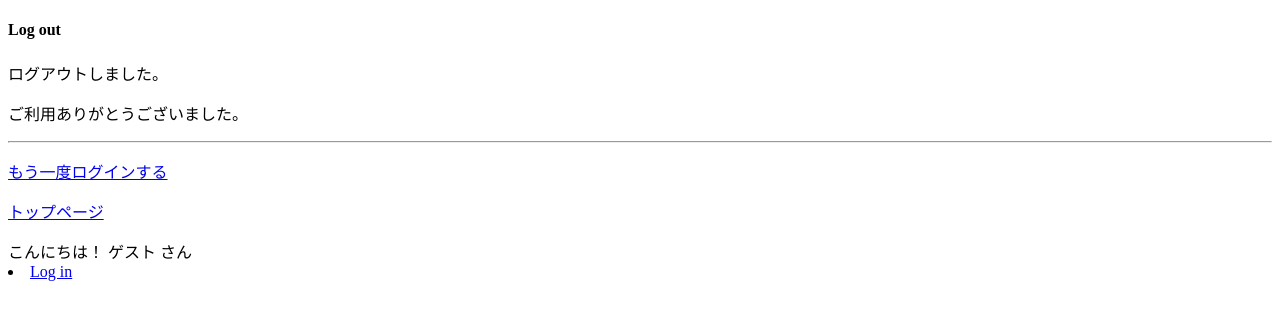
After one commit to kengo78/Kakeibo_Django_, a Django app: page /logout in a window 1280 px wide. The commit adds this page. Shown: the top 320 px of the page. Run offline with Django 4.2, Linux system fonts and the light colour scheme; some libraries are stand-ins or nearby versions.

Commit message:
add:logout

```diff
--- /dev/null
+++ b/accounts/templates/accounts/logout.html
@@ -0,0 +1,21 @@
+{% extends "kakeiboapp/base.html" %}
+{% block content %}
+<div class='container'>
+  <div class="col-md-6 offset-md-3">
+    <div class='card mt-3 mb-3 bg-light'>
+      <!-- カードヘッダー -->
+      <div class='card-header bg-primary text-light'>
+        <h4>Log out</h4>
+      </div>
+      <!-- カードボディー -->
+      <div class='card-body'>
+        <p>ログアウトしました。</p>
+        <p>ご利用ありがとうございました。</p>
+        <hr class='mt-2 mb-2'>
+        <p><a href="{% url 'accounts:login' %}">もう一度ログインする</a></p>
+      </div>
+    </div>
+  </div>
+  <p><a href="{% url 'kakeiboapp:index' %}">トップページ</a></p>
+</div>
+{% endblock %}
--- a/accounts/urls.py
+++ b/accounts/urls.py
@@ -6,4 +6,5 @@ urlpatterns = [
     path('home/', views.HomeView.as_view(), name="home"),
     path('signup/', views.SignUpView.as_view(), name="signup"),
     path('login/', views.Login.as_view(), name="login"),
+    path('logout', views.Logout.as_view(), name='logout'),
 ]
--- a/accounts/views.py
+++ b/accounts/views.py
@@ -3,7 +3,7 @@ from django.http.response import HttpResponseRedirect
 from django.views.generic import TemplateView, CreateView
 from django.contrib.auth import login, authenticate
 from django.urls import reverse_lazy
-from django.contrib.auth.views import LoginView
+from django.contrib.auth.views import LoginView, LogoutView
 # Create your views here.
 from .forms import LoginForm, SignUpForm
 
@@ -25,6 +25,10 @@ class SignUpView(CreateView):
 class Login(LoginView):
     form_class=LoginForm
     template_name = 'accounts/login.html'
+
+class Logout(LogoutView):
+    template_name = 'accounts/logout.html'
+
 # def login(request):
 #     if request.method=="POST":
 #         email = request.POST.get('email')
--- a/kakeiboapp/templates/kakeiboapp/base.html
+++ b/kakeiboapp/templates/kakeiboapp/base.html
@@ -13,13 +13,22 @@
     <div class="container">
         {% block content %}{% endblock %}
     </div>
-    {% comment %} <div>
+    <div>
       {% if not user.is_authenticated %}
-        こんにちは！ ゲスト さん
+      こんにちは！ ゲスト さん
       {% else %}
-        こんにちは！ {{ user.username }} さん
+      こんにちは！ {{ user.username }} さん
       {% endif %}
-    </div> {% endcomment %}
+    </div>
+    {% if not user.is_authenticated %}
+      <li class="nav-item">
+        <a class="nav-link" href="{% url 'accounts:login' %}">Log in</a>
+      </li>
+    {% else %}
+      <li class="nav-item">
+        <a class="nav-link" href="{% url 'accounts:logout' %}">Log out</a>
+      </li>
+    {% endif %}
     <!-- <script src="https://code.jquery.com/jquery-3.3.1.slim.min.js" integrity="sha384-q8i/X+965DzO0rT7abK41JStQIAqVgRVzpbzo5smXKp4YfRvH+8abtTE1Pi6jizo" crossorigin="anonymous"></script>
     <script src="https://cdnjs.cloudflare.com/ajax/libs/popper.js/1.14.7/umd/popper.min.js" integrity="sha384-UO2eT0CpHqdSJQ6hJty5KVphtPhzWj9WO1clHTMGa3JDZwrnQq4sF86dIHNDz0W1" crossorigin="anonymous"></script>
     <script src="https://stackpath.bootstrapcdn.com/bootstrap/4.3.1/js/bootstrap.min.js" integrity="sha384-JjSmVgyd0p3pXB1rRibZUAYoIIy6OrQ6VrjIEaFf/nJGzIxFDsf4x0xIM+B07jRM" crossorigin="anonymous"></script> -->
--- a/kakeiboapp/templates/kakeiboapp/index.html
+++ b/kakeiboapp/templates/kakeiboapp/index.html
@@ -2,7 +2,7 @@
 {% block title %}トップページ{% endblock %}
 
 {% block content %}
-<h1>新規登録ページ</h1>
-<p><a href="{% url 'accounts:signup' %}">ユーザ作成</a></p>
+<h1>トップページ</h1>
+<p><a href="{% url 'accounts:signup' %}">新規登録</a></p>
 <p><a href="{% url 'accounts:login' %}">ログイン</a></p>
 {% endblock %}
```
